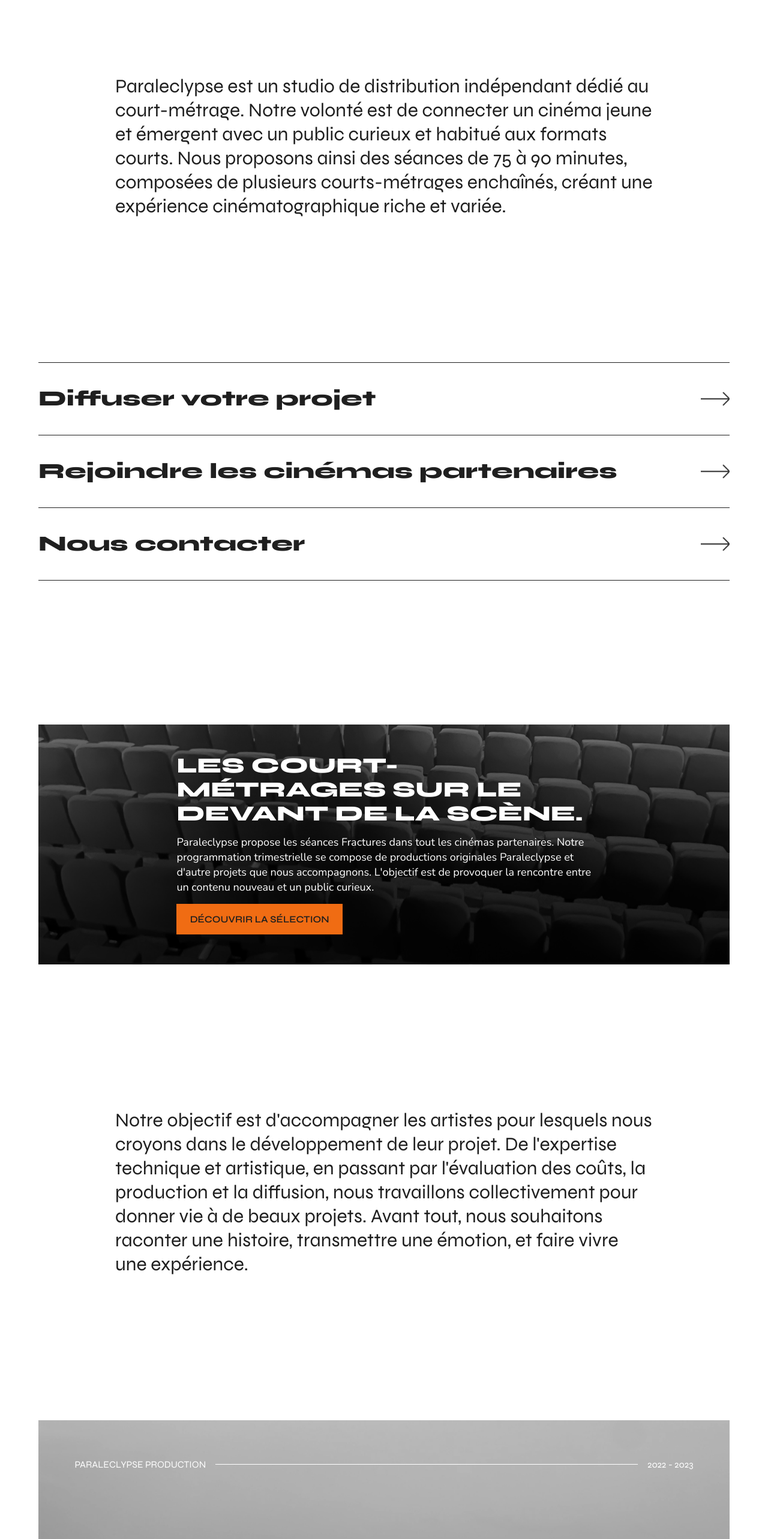
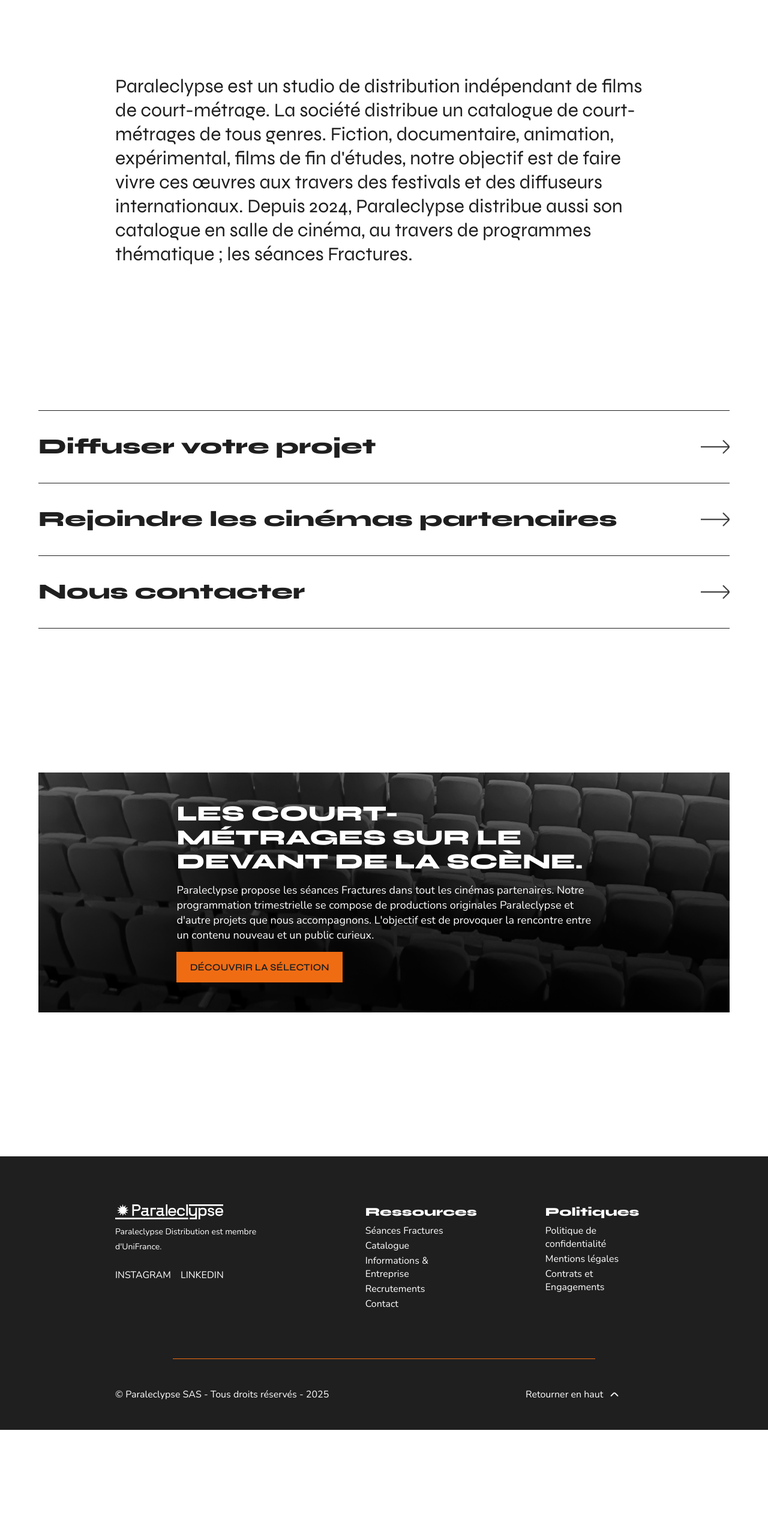
Before and after one commit to tom-mp4/paraleclypse, a Vue app: page / in a window 1280 px wide. Shown: the part 980-3546 px from the top of the page at 60% size. After the commit the page ends 3364 px from the top, so only its background shows below. Built offline with nearby package versions, Linux system fonts and the light colour scheme.

Commit message:
Edited text in Home.vue Started to change the Landing Page

```diff
--- a/src/views/Home.vue
+++ b/src/views/Home.vue
@@ -12,9 +12,6 @@
     </div>
     <Menu />
     <CinemaMap />
-    <CompanyDescription
-      :content="build[1].content"/>
-    <Project />
     <Footer />
   </div>
 </template>
@@ -22,7 +19,6 @@
 <script>
 import Landing from '@/components/Home/Landing.vue';
 import CompanyDescription from '@/components/Home/CompanyDescription.vue';
-import Project from '@/components/Home/Project.vue';
 import Menu from '@/components/Home/Menu.vue';
 import CinemaMap from '@/components/Home/CinemaMap.vue';
 import Footer from '@/components/Footer.vue';
@@ -42,23 +38,18 @@
     Footer,
     CinemaMap,
     Menu,
-    Project,
     CompanyDescription,
     Landing,
   },
   data: () => ({
     build: [
       {
-        content: 'Paraleclypse est un studio de distribution indépendant dédié au court-métrage.'
-          + ' Notre volonté est de connecter un cinéma jeune et émergent avec un public curieux et habitué aux formats courts.'
-          + ' Nous proposons ainsi des séances de 75 à 90 minutes, composées de plusieurs courts-métrages enchaînés,'
-          + ' créant une expérience cinématographique riche et variée.',
-      },
-      {
-        content: 'Notre objectif est d\'accompagner les artistes pour lesquels nous\n'
-          + 'croyons dans le développement de leur projet. De l\'expertise technique et artistique, en passant par l\'évaluation\n'
-          + 'des coûts, la production et la diffusion, nous travaillons collectivement pour donner vie à de beaux projets.\n'
-          + 'Avant tout, nous souhaitons raconter une histoire, transmettre une émotion, et faire vivre une expérience.',
+        content: 'Paraleclypse est un studio de distribution indépendant de films de court-métrage.'
+          + ' La société distribue un catalogue de court-métrages de tous genres.'
+          + ' Fiction, documentaire, animation, expérimental, films de fin d\'études,'
+          + ' notre objectif est de faire vivre ces œuvres aux travers des festivals et des diffuseurs internationaux.'
+          + ' Depuis 2024, Paraleclypse distribue aussi son catalogue en salle de cinéma, au travers de programmes thématique ;'
+          + ' les séances Fractures.',
       },
     ],
   }),
```
Also changed, not shown: src/components/Home/VideoLanding.vue (added, +29 -0 lines).
